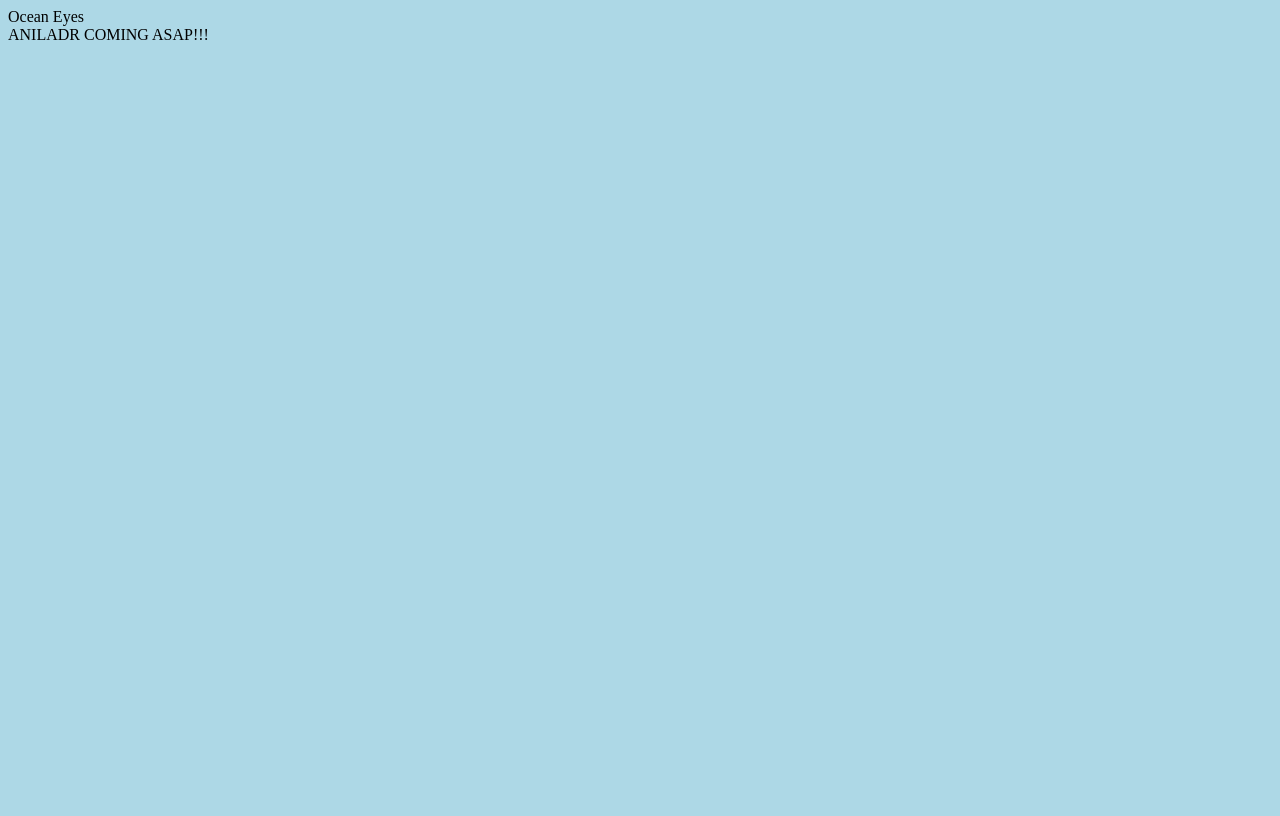
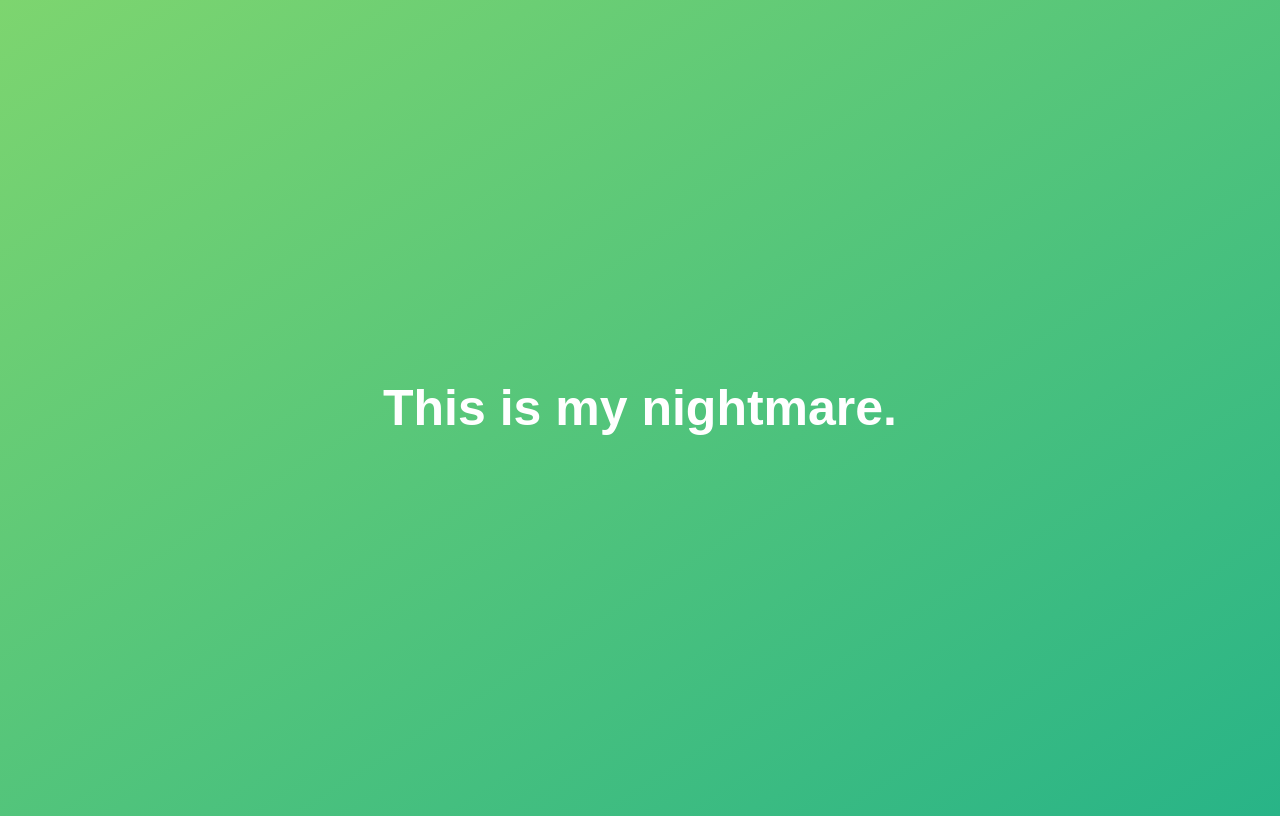
Before and after one commit to anilbeter/anilbeter.github.io, a plain HTML site: page index.html in a window 1280 px wide. Drawn offline with Linux system fonts and the light colour scheme.

Commit message:
update some stuff

```diff
--- a/index.html
+++ b/index.html
@@ -1,9 +1,33 @@
-<style>
-    body {
-        background-color: lightblue;
-    }
-</style>
+<!DOCTYPE html>
+<html lang="en">
 
-Ocean Eyes
-<br>
-ANILADR COMING ASAP!!!
+<head>
+    <meta charset="UTF-8" />
+    <meta name="viewport" content="width=device-width, initial-scale=1.0" />
+    <meta http-equiv="X-UA-Compatible" content="ie=edge" />
+    <title>JavaScript Fundamentals – Part 1</title>
+    <style>
+        body {
+            height: 100vh;
+            display: flex;
+            align-items: center;
+            background: linear-gradient(to top left, #28b487, #7dd56f);
+        }
+
+        h1 {
+            font-family: sans-serif;
+            font-size: 50px;
+            line-height: 1.3;
+            width: 100%;
+            padding: 30px;
+            text-align: center;
+            color: white;
+        }
+    </style>
+</head>
+
+<body>
+    <h1>This is my nightmare.</h1>
+</body>
+
+</html>
```
